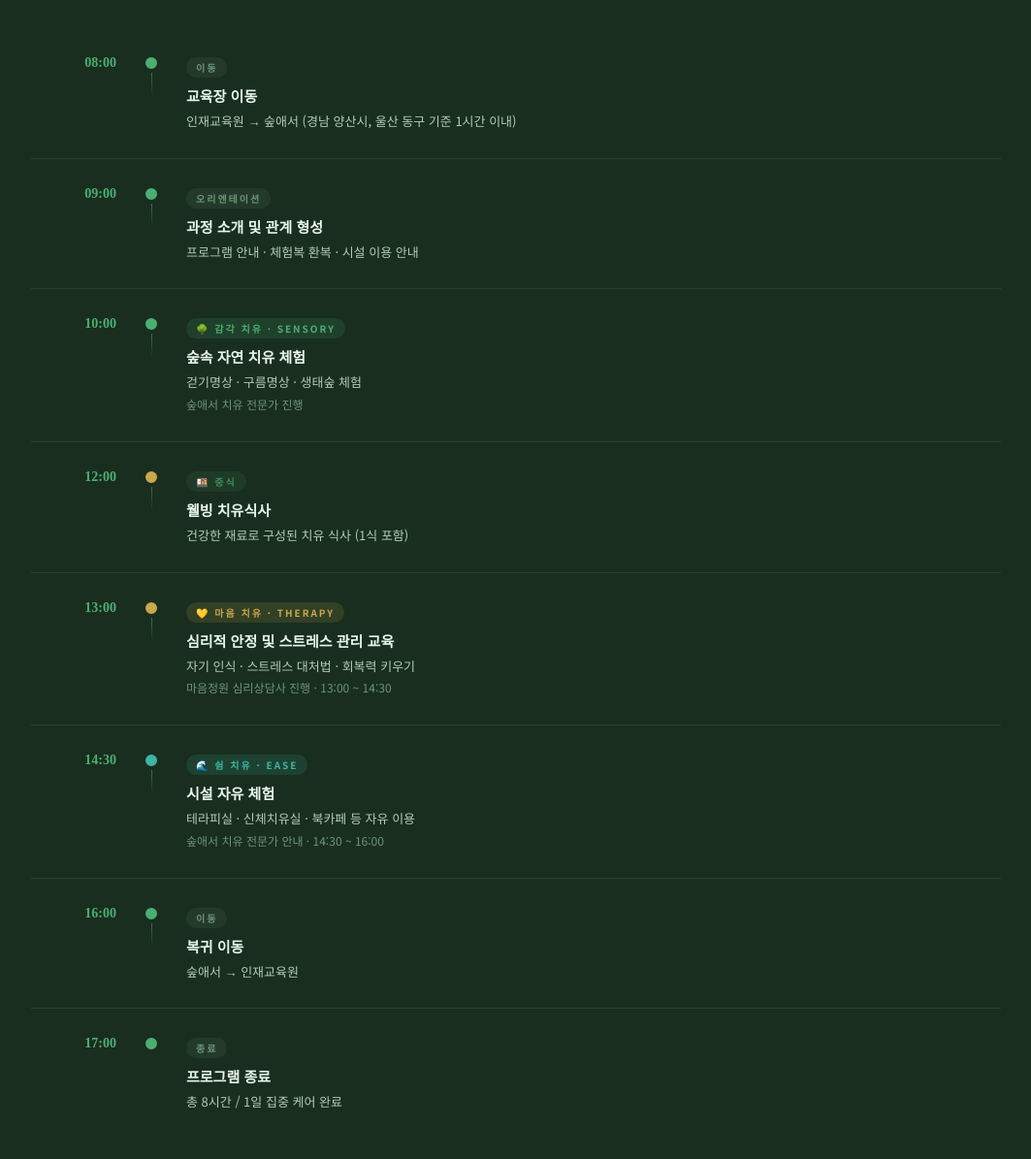
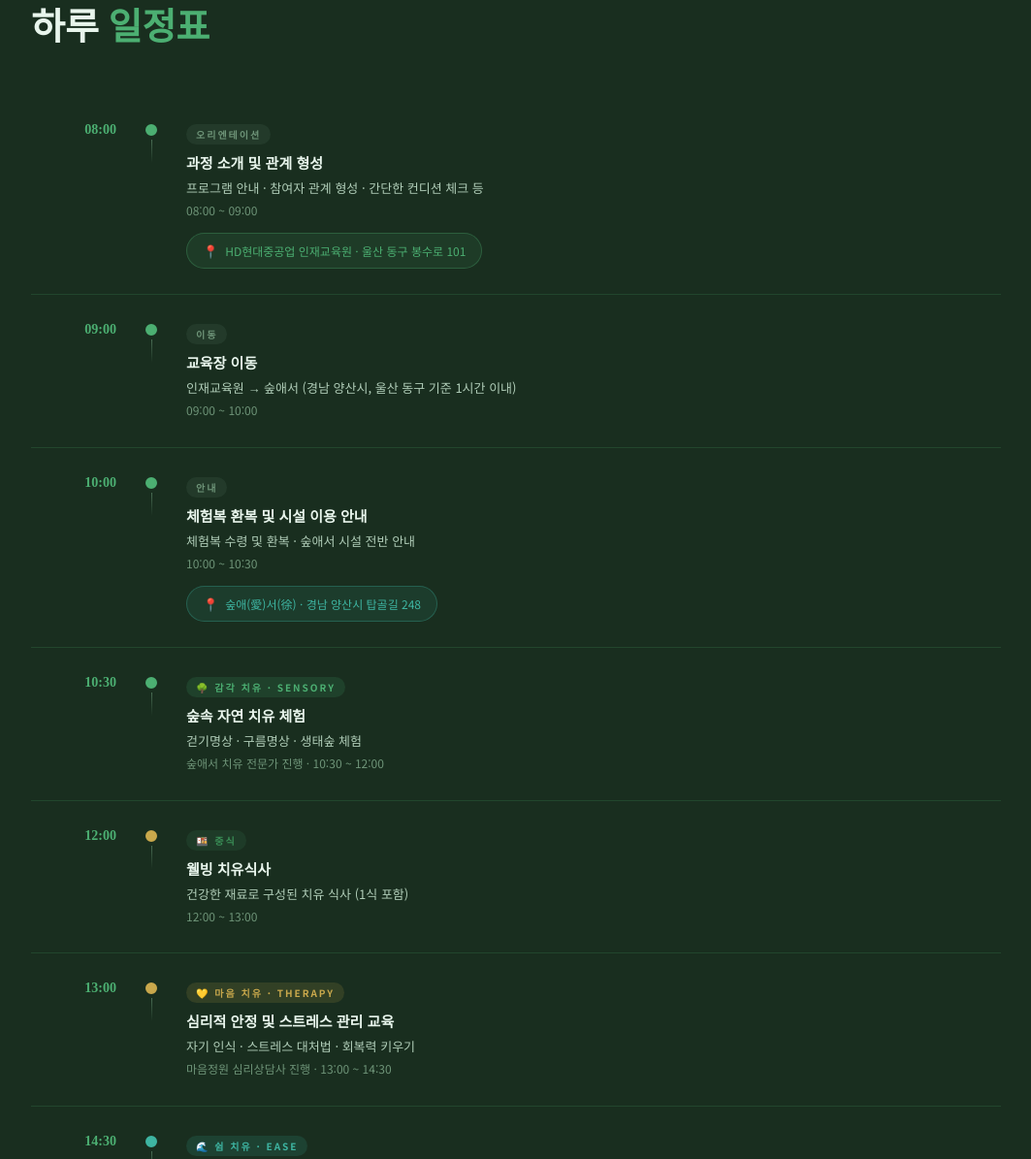
Before and after one commit to kyoungdoll/reset-program, a plain HTML site: page index.html in a window 1280 px wide. Shown: the part 3048-4243 px from the top of the page at 97% size, without its empty margins (108-1171 px from the left). Drawn offline with Linux system fonts and the light colour scheme.

Commit message:
Update index.html

```diff
--- a/index.html
+++ b/index.html
@@ -262,6 +262,35 @@
   .tl-body p  { font-size:13px; line-height:1.75; color:var(--text-body); }
   .tl-body small { color:var(--text-dim); font-size:12px; }
 
+  .map-btn {
+    display: inline-flex;
+    align-items: center;
+    gap: 7px;
+    margin-top: 12px;
+    padding: 8px 16px;
+    background: rgba(76,175,114,.1);
+    border: 1px solid rgba(76,175,114,.3);
+    border-radius: 100px;
+    font-size: 12px;
+    color: var(--green);
+    text-decoration: none;
+    transition: background .2s, border-color .2s;
+  }
+  .map-btn:hover {
+    background: rgba(76,175,114,.2);
+    border-color: var(--green);
+  }
+  .map-btn-teal {
+    background: rgba(62,181,162,.1);
+    border-color: rgba(62,181,162,.3);
+    color: var(--teal);
+  }
+  .map-btn-teal:hover {
+    background: rgba(62,181,162,.2);
+    border-color: var(--teal);
+  }
+  .map-icon { font-size: 13px; }
+
   /* ─── VENUE ─── */
   .venue-header {
     background: var(--bg-card);
@@ -427,6 +456,9 @@
     <div class="venue-header">
       <h3>숲애(愛)서(徐)</h3>
       <p class="venue-addr">경상남도 양산시 탑골길 248 · 대운산 자락 · 양산시시설관리공단 운영 공립 힐링서비스체험관</p>
+      <a class="map-btn map-btn-teal" href="https://map.naver.com/v5/search/경남 양산시 탑골길 248" target="_blank" style="margin-bottom:20px;">
+        <span class="map-icon">📍</span> 위치 보기
+      </a>
       <div class="venue-tags">
         <span class="vtag">🏆 2024 한국관광공사 우수 웰니스 관광지</span>
         <span class="vtag">🌲 산림교육센터 지정</span>
@@ -455,29 +487,49 @@
     <div class="tl-row">
       <div class="tl-time">08:00</div>
       <div class="tl-dot-col"><div class="tl-dot g"></div><div class="tl-line"></div></div>
-      <div class="tl-body"><span class="tl-tag tt">이동</span><h4>교육장 이동</h4><p>인재교육원 → 숲애서 (경남 양산시, 울산 동구 기준 1시간 이내)</p></div>
+      <div class="tl-body">
+        <span class="tl-tag tt">오리엔테이션</span>
+        <h4>과정 소개 및 관계 형성</h4>
+        <p>프로그램 안내 · 참여자 관계 형성 · 간단한 컨디션 체크 등<br><small>08:00 ~ 09:00</small></p>
+        <a class="map-btn" href="https://map.naver.com/v5/search/울산 동구 봉수로 101" target="_blank">
+          <span class="map-icon">📍</span> HD현대중공업 인재교육원 · 울산 동구 봉수로 101
+        </a>
+      </div>
     </div>
 
     <div class="tl-row">
       <div class="tl-time">09:00</div>
       <div class="tl-dot-col"><div class="tl-dot g"></div><div class="tl-line"></div></div>
-      <div class="tl-body"><span class="tl-tag tt">오리엔테이션</span><h4>과정 소개 및 관계 형성</h4><p>프로그램 안내 · 체험복 환복 · 시설 이용 안내</p></div>
+      <div class="tl-body"><span class="tl-tag tt">이동</span><h4>교육장 이동</h4><p>인재교육원 → 숲애서 (경남 양산시, 울산 동구 기준 1시간 이내)<br><small>09:00 ~ 10:00</small></p></div>
     </div>
 
     <div class="tl-row">
       <div class="tl-time">10:00</div>
       <div class="tl-dot-col"><div class="tl-dot g"></div><div class="tl-line"></div></div>
       <div class="tl-body">
+        <span class="tl-tag tt">안내</span>
+        <h4>체험복 환복 및 시설 이용 안내</h4>
+        <p>체험복 수령 및 환복 · 숲애서 시설 전반 안내<br><small>10:00 ~ 10:30</small></p>
+        <a class="map-btn map-btn-teal" href="https://map.naver.com/v5/search/경남 양산시 탑골길 248" target="_blank">
+          <span class="map-icon">📍</span> 숲애(愛)서(徐) · 경남 양산시 탑골길 248
+        </a>
+      </div>
+    </div>
+
+    <div class="tl-row">
+      <div class="tl-time">10:30</div>
+      <div class="tl-dot-col"><div class="tl-dot g"></div><div class="tl-line"></div></div>
+      <div class="tl-body">
         <span class="tl-tag ts">🌳 감각 치유 · Sensory</span>
         <h4>숲속 자연 치유 체험</h4>
-        <p>걷기명상 · 구름명상 · 생태숲 체험<br><small>숲애서 치유 전문가 진행</small></p>
+        <p>걷기명상 · 구름명상 · 생태숲 체험<br><small>숲애서 치유 전문가 진행 · 10:30 ~ 12:00</small></p>
       </div>
     </div>
 
     <div class="tl-row">
       <div class="tl-time">12:00</div>
       <div class="tl-dot-col"><div class="tl-dot d"></div><div class="tl-line"></div></div>
-      <div class="tl-body"><span class="tl-tag tf">🍱 중식</span><h4>웰빙 치유식사</h4><p>건강한 재료로 구성된 치유 식사 (1식 포함)</p></div>
+      <div class="tl-body"><span class="tl-tag tf">🍱 중식</span><h4>웰빙 치유식사</h4><p>건강한 재료로 구성된 치유 식사 (1식 포함)<br><small>12:00 ~ 13:00</small></p></div>
     </div>
 
     <div class="tl-row">
@@ -496,20 +548,14 @@
       <div class="tl-body">
         <span class="tl-tag te">🌊 쉼 치유 · Ease</span>
         <h4>시설 자유 체험</h4>
-        <p>테라피실 · 신체치유실 · 북카페 등 자유 이용<br><small>숲애서 치유 전문가 안내 · 14:30 ~ 16:00</small></p>
+        <p>신체치유실 · 테라피실 · 북카페 등 자유 이용<br><small>숲애서 치유 전문가 안내 · 14:30 ~ 16:00</small></p>
       </div>
     </div>
 
     <div class="tl-row">
       <div class="tl-time">16:00</div>
-      <div class="tl-dot-col"><div class="tl-dot g"></div><div class="tl-line"></div></div>
-      <div class="tl-body"><span class="tl-tag tt">이동</span><h4>복귀 이동</h4><p>숲애서 → 인재교육원</p></div>
-    </div>
-
-    <div class="tl-row">
-      <div class="tl-time">17:00</div>
       <div class="tl-dot-col"><div class="tl-dot g"></div></div>
-      <div class="tl-body"><span class="tl-tag tt">종료</span><h4>프로그램 종료</h4><p>총 8시간 / 1일 집중 케어 완료</p></div>
+      <div class="tl-body"><span class="tl-tag tt">종료</span><h4>복귀 이동 및 프로그램 종료</h4><p>숲애서 → 인재교육원</p></div>
     </div>
   </div>
 </div>
```
